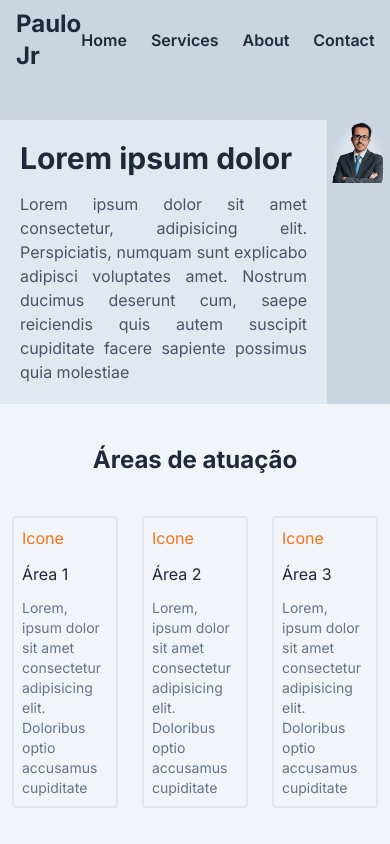
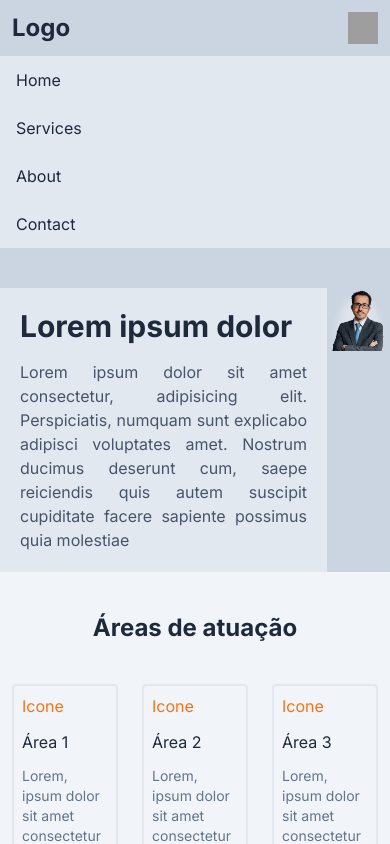
Before and after one commit to Luanzim1327/landing-page-lawyer, a Next.js app: page / in a window 390 px wide. Shown: the top 844 px of the page. Built offline with nearby package versions, Linux system fonts and the light colour scheme; grey boxes are pictures that could not be loaded.

Commit message:
ajeitando a responsividade

```diff
--- /dev/null
+++ b/src/components/Contato.jsx
@@ -0,0 +1,35 @@
+export default function Contact () {
+    return(
+        <section className="container mx-auto flex flex-col items-center py-5 ">
+            <div className="py-3 text-3xl font-semibold text-slate-800">
+                <h2>O que eu posso fazer por você ?</h2>
+            </div>
+            <form action="https://formsubmit.co/contatoluanmas@gmail.com" method="POST" className="space-y-3">
+                <div className="flex justify-between">
+
+                    <input type="text" className="w-1/3" placeholder="Seu nome" name="name" id="name" required/>
+                    <input type="email"className="w-2/3"  name="email" placeholder="Seu melhor email" required/>
+                </div>
+
+                <div className="flex flex-col space-y-2">
+                    <input className="block" type="text" placeholder="Assunto" name="subject" id="subject" required/>
+                    <textarea
+                        name="message"
+                        id="message"
+                        cols="30"
+                        rows="10"
+                        placeholder="Mensagem"
+                        required
+                        className="block"
+                    />
+                </div>
+
+
+                <input type="hidden" name="_autoresponse" value="Recebemos sua mensagem , entraremos em contato o mais rapido possível" />
+                <div className="py-3 flex justify-center bg-slate-700 font-bold text-slate-100">
+                    <button type="submit">Enviar</button>
+                </div>
+            </form>
+        </section>
+    )
+}
--- a/src/components/Header.jsx
+++ b/src/components/Header.jsx
@@ -1,16 +1,24 @@
-import Link from "next/link";
+"use client";
+
 import Image from "next/image";
 import AdvogadoFoto from "../../public/advogado.png"
+import { useState } from "react";
 
 export default function Header () {
 
-    let itemsList = ["Home" , "Services" , "About" , "Contact"]
+    const [stateImage , setStateImage] = useState("https://cdn.icon-icons.com/icons2/934/PNG/512/menu-button_icon-icons.com_72989.png");
+    const [menu , setMenu] = useState(0);
+
+    let itemsList = ["Home" , "Services" , "About" , "Contact"];
 
     return (
         <header className="bg-slate-300">
-            <nav className="flex justify-between h-20 p-4 items-center text-slate-800">
-                <h2 className="font-bold text-2xl">Paulo Jr</h2>
-                <ul className="font-semibold flex gap-6 list-none">
+            <nav className="flex-col text-slate-800">
+                <div className="flex justify-between p-3">
+                    <h2 className="font-bold text-2xl">Logo</h2>
+                    <img width={30} name="menu" src={stateImage} alt="icon" />
+                </div>
+                <ul className="flex flex-col bg-slate-200">
                     <ListItem items={itemsList}/>
                 </ul>
             </nav>
@@ -35,6 +43,10 @@ function ListItem ({items}) {
             url = "/"
         }
 
-        return <li className="flex items-center" key={item}><Link className="h-full" href={`/${url}`}>{item}</Link></li>
+        return <li className="pl-4 py-3 hover:bg-slate-400" key={item}>{item}</li>
     })
 }
+
+function showMenu () {
+
+}
```
